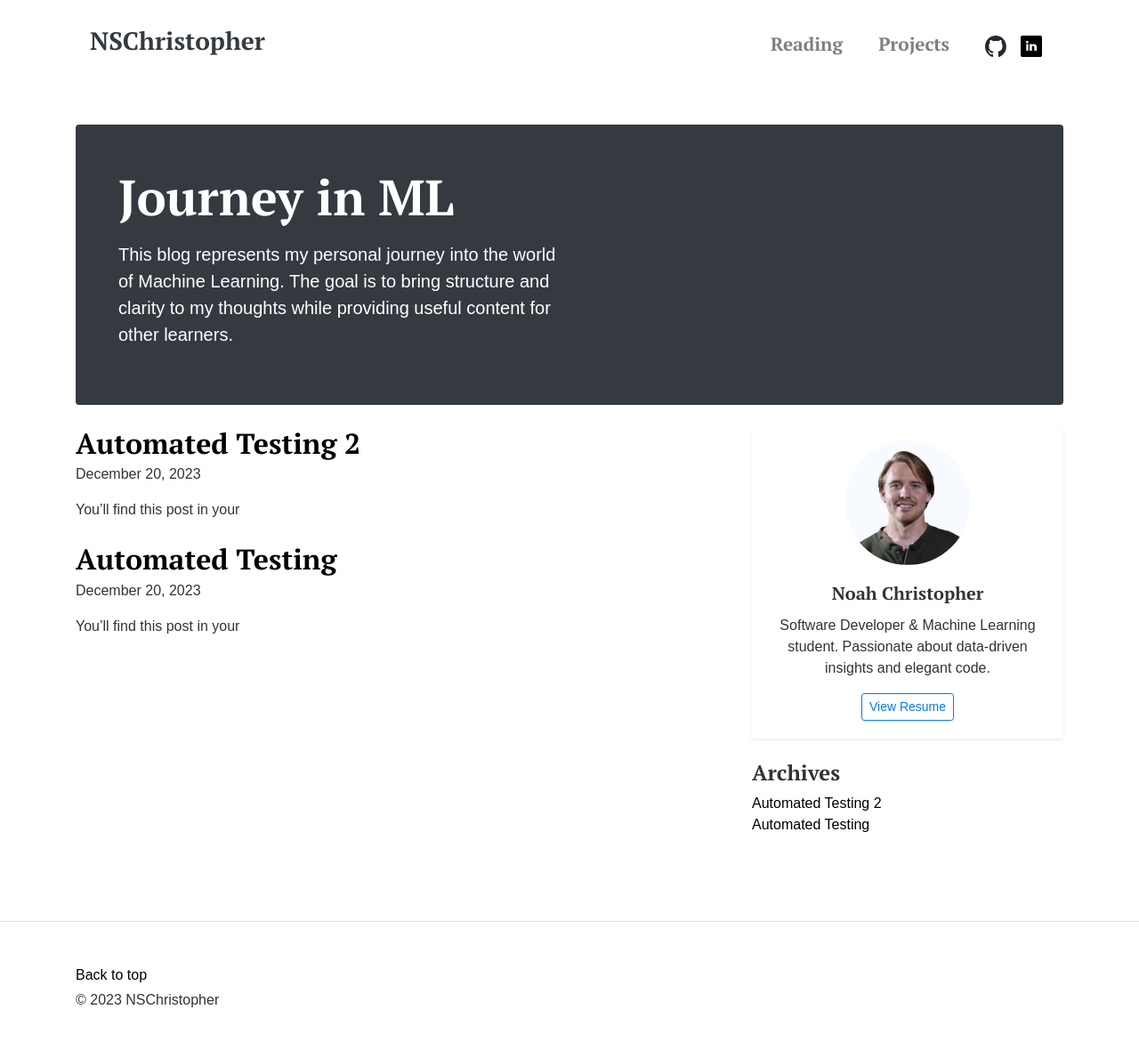
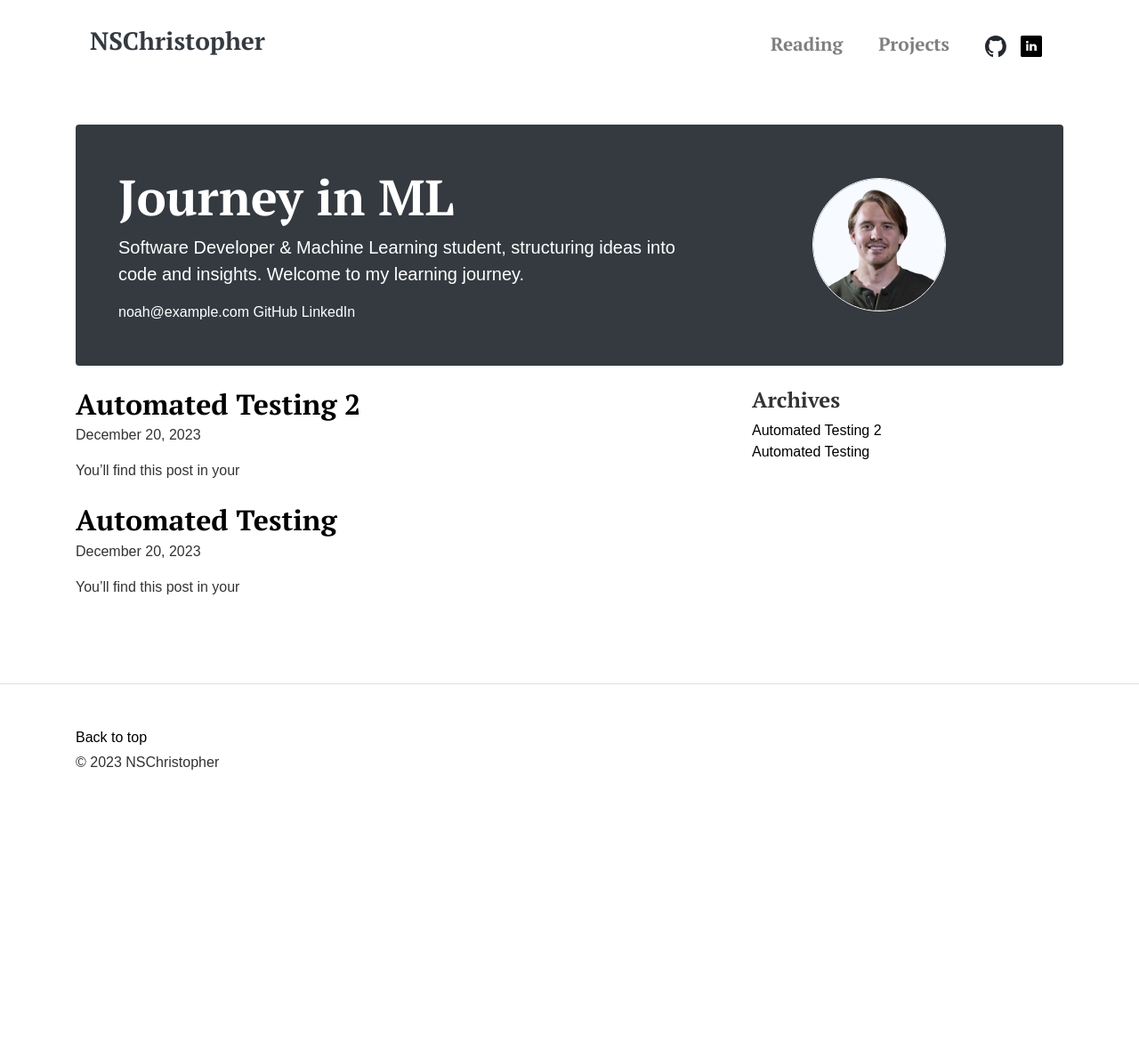
Before and after one commit to NSChristopher/NSChristopher.github.io, a Jekyll site: the page built from index.html, in a window 1280 px wide and 1184 px high. Shown: the top 1171 px of the window at 89% size. Built offline with Jekyll 4.4.1, drawn with Linux system fonts in a browser that asks for light colours.

Commit message:
Update index.html

```diff
--- a/index.html
+++ b/index.html
@@ -3,15 +3,35 @@ layout: default
 title: "NSChristopher"
 ---
 
-<!-- Hero Section -->
-<div class="p-4 p-md-5 mb-4 text-white rounded bg-dark">
-  <div class="col-md-6 px-0">
-    <h1 class="display-4 fst-italic">Journey in ML</h1>
-    <p class="lead my-3">This blog represents my personal journey into the world of Machine Learning. The goal is to bring structure and clarity to my thoughts while providing useful content for other learners.</p>
+<!-- Hero Section with Integrated Bio -->
+<div class="p-5 mb-4 text-white rounded bg-dark">
+  <div class="row align-items-center">
+    <!-- Text & Contact -->
+    <div class="col-md-8">
+      <h1 class="display-4 fst-italic">Journey in ML</h1>
+      <p class="lead">Software Developer &amp; Machine Learning student, structuring ideas into code and insights. Welcome to my learning journey.</p>
+      <!-- Contact Links -->
+      <div class="mt-3">
+        <a href="mailto:noah@example.com" class="me-3 text-white text-decoration-none">
+          <i class="bi bi-envelope-fill"></i> noah@example.com
+        </a>
+        <a href="https://github.com/NSChristopher" class="me-3 text-white text-decoration-none">
+          <i class="bi bi-github"></i> GitHub
+        </a>
+        <a href="https://www.linkedin.com/in/noah-christopher-29549a207/" class="text-white text-decoration-none">
+          <i class="bi bi-linkedin"></i> LinkedIn
+        </a>
+      </div>
+    </div>
+
+    <!-- Avatar -->
+    <div class="col-md-4 text-center">
+      <img src="{{ '/assets/avatar.jpg' | relative_url }}" alt="Noah Christopher" class="rounded-circle border border-light" style="width: 150px; height: 150px; object-fit: cover;">
+    </div>
   </div>
 </div>
 
-<!-- Main Content -->
+<!-- Main Content: Posts & Archives -->
 <div class="row g-5">
   <!-- Blog Posts -->
   <div class="col-md-8">
@@ -24,20 +44,9 @@ title: "NSChristopher"
     {% endfor %}
   </div>
 
-  <!-- Sidebar Bio & Archives -->
+  <!-- Sidebar Archives -->
   <aside class="col-md-4">
     <div class="position-sticky" style="top: 2rem;">
-      <!-- About Me Card -->
-      <div class="card text-center border-0 shadow-sm mb-4">
-        <img src="{{ '/assets/avatar.jpg' | relative_url }}" alt="Noah Christopher" class="card-img-top rounded-circle mx-auto mt-3" style="width: 140px; height: 140px; object-fit: cover;">
-        <div class="card-body">
-          <h5 class="card-title">Noah Christopher</h5>
-          <p class="card-text">Software Developer & Machine Learning student. Passionate about data-driven insights and elegant code.</p>
-          <a href="{{ '/assets/NSChristopher_Resume.pdf' | relative_url }}" class="btn btn-outline-primary btn-sm" target="_blank">View Resume</a>
-        </div>
-      </div>
-
-      <!-- Archives -->
       <div class="mb-4">
         <h4 class="fst-italic">Archives</h4>
         <ol class="list-unstyled mb-0">
```
